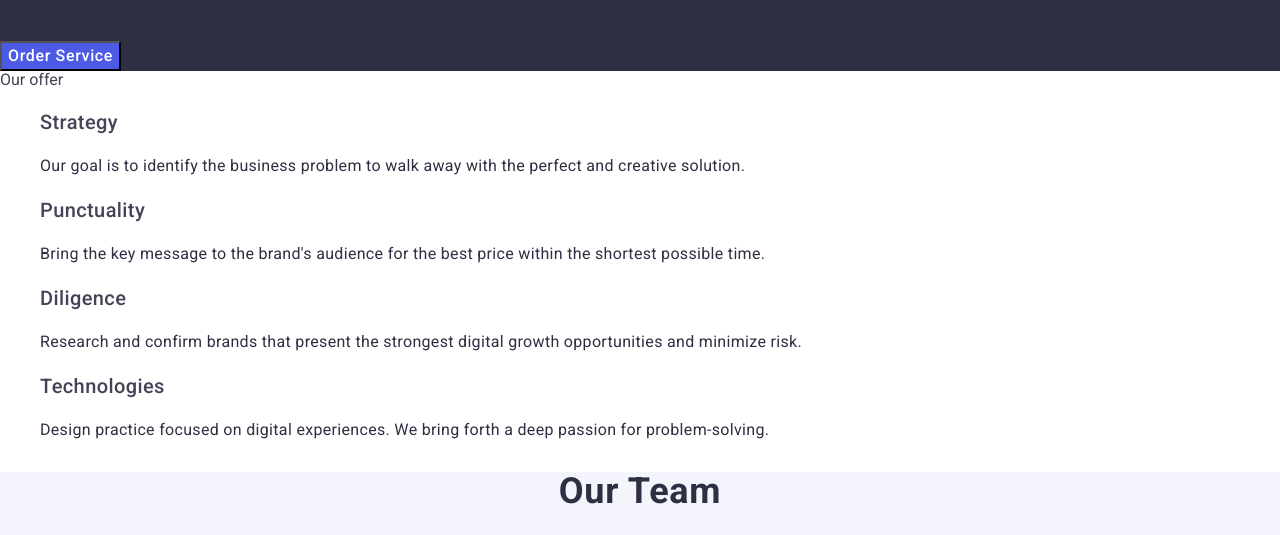
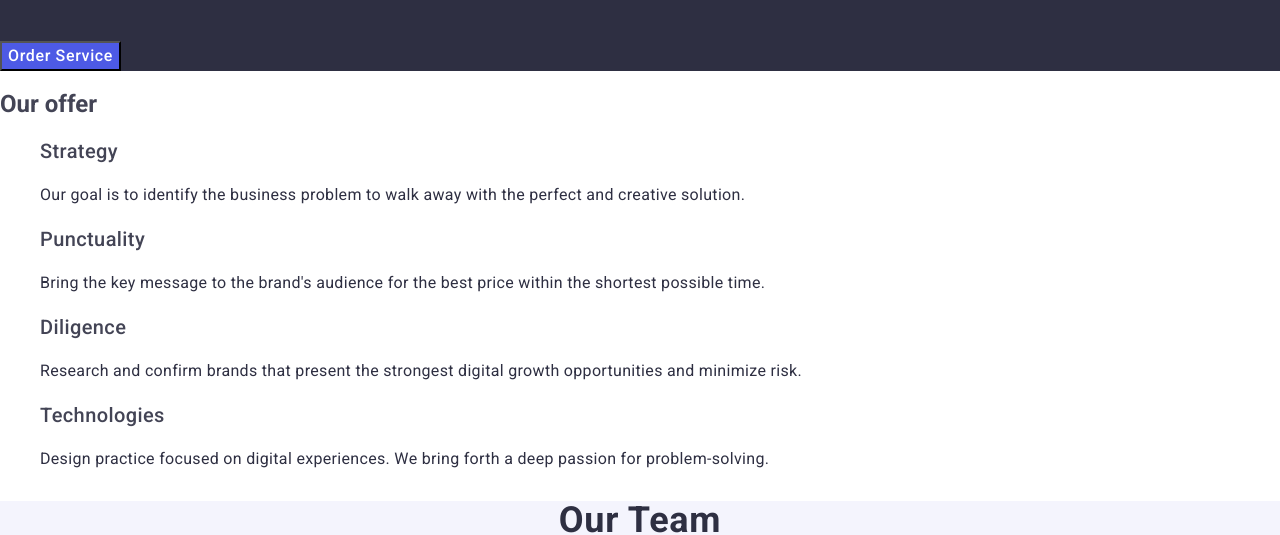
Before and after one commit to NinaKulyk/goit-markup-hw-02, a plain HTML site: page index.html in a window 1280 px wide. Shown: the part 285-820 px from the top of the page. Drawn offline with nearby package versions, Linux system fonts and the light colour scheme.

Commit message:
Update index.html

```diff
--- a/index.html
+++ b/index.html
@@ -60,7 +60,7 @@
         <button class="hero-btn" type="button">Order Service</button>
       </section>
       <section class="offer">
-        <h2">Our offer</h2>
+        <h2>Our offer</h2>
         <ul class="offer-list">
           <li class="offer-item">
             <h3 class="offer-subtitle">Strategy</h3>
```
